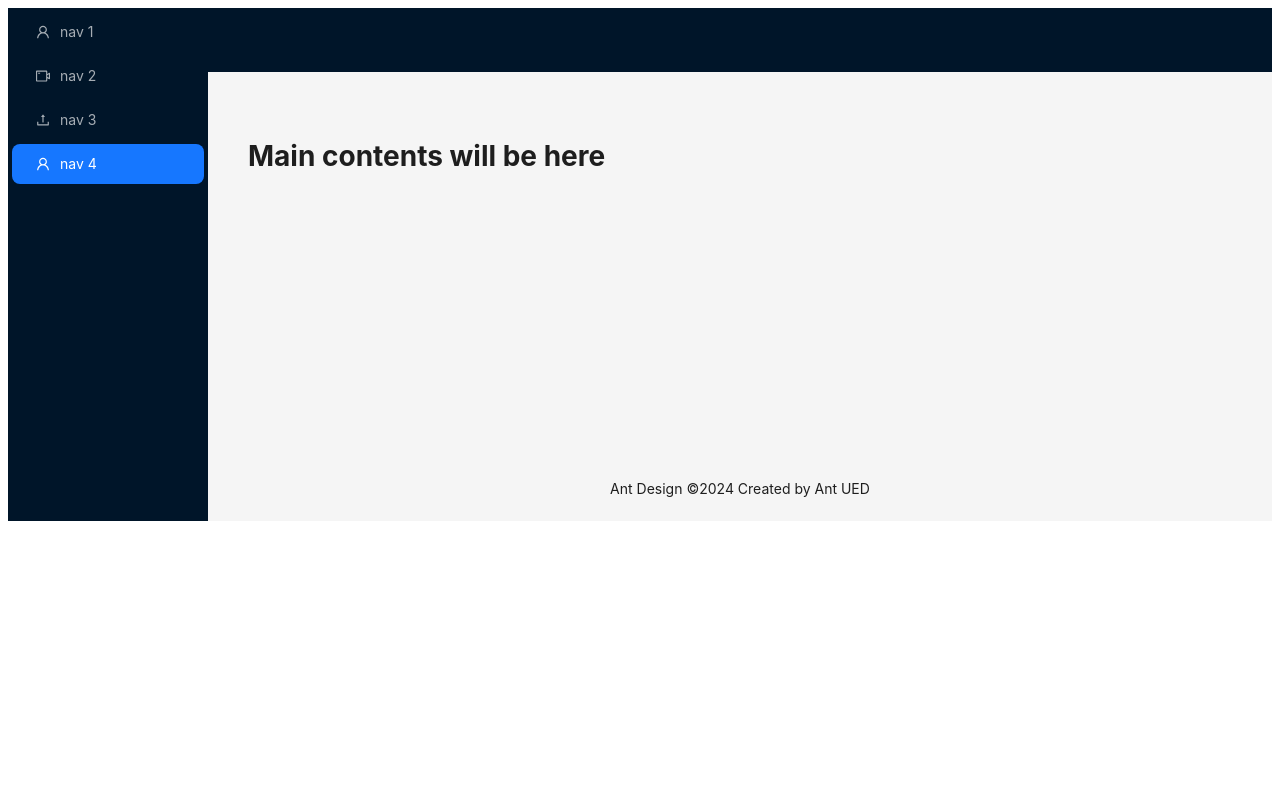
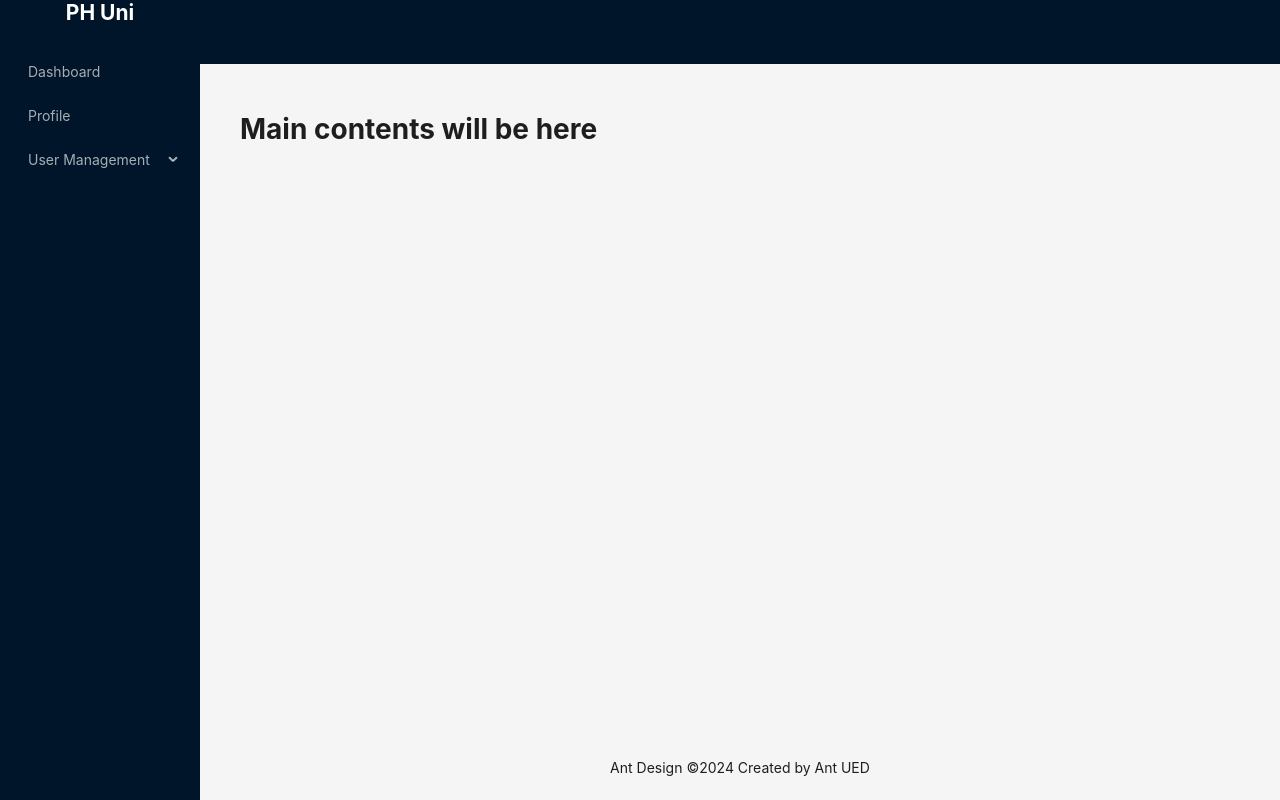
Before and after one commit to Aminul667/university-management, a React (Vite) app: page / in a window 1280 px wide. Built offline with nearby package versions, Linux system fonts and the light colour scheme.

Commit message:
added Fixing the layout and setting up basic sidebar options

```diff
--- a/src/components/layout/MainLayout.tsx
+++ b/src/components/layout/MainLayout.tsx
@@ -1,27 +1,35 @@
-import {
-  UploadOutlined,
-  UserOutlined,
-  VideoCameraOutlined,
-} from "@ant-design/icons";
-import { Layout, Menu } from "antd";
-import { createElement } from "react";
+import { Layout, Menu, MenuProps } from "antd";
 
 const { Header, Content, Footer, Sider } = Layout;
 
-const items = [
-  UserOutlined,
-  VideoCameraOutlined,
-  UploadOutlined,
-  UserOutlined,
-].map((icon, index) => ({
-  key: String(index + 1),
-  icon: createElement(icon),
-  label: `nav ${index + 1}`,
-}));
+const items: MenuProps["items"] = [
+  {
+    key: 1,
+    label: "Dashboard",
+  },
+  {
+    key: 2,
+    label: "Profile",
+  },
+  {
+    key: 3,
+    label: "User Management",
+    children: [
+      {
+        key: 11,
+        label: "Create Admin",
+      },
+      {
+        key: 21,
+        label: "Create Student",
+      },
+    ],
+  },
+];
 
 const MainLayout = () => {
   return (
-    <Layout>
+    <Layout style={{ height: "100vh" }}>
       <Sider
         breakpoint="lg"
         collapsedWidth="0"
@@ -32,7 +40,18 @@
           console.log(collapsed, type);
         }}
       >
-        <div className="demo-logo-vertical" />
+        <div
+          style={{
+            color: "white",
+            textAlign: "center",
+            height: "3rem",
+            display: "flex",
+            justifyContent: "center",
+            justifyItems: "center",
+          }}
+        >
+          <h2>PH Uni</h2>
+        </div>
         <Menu
           theme="dark"
           mode="inline"
--- a/src/index.css
+++ b/src/index.css
@@ -0,0 +1,5 @@
+* {
+  box-sizing: border-box;
+  padding: 0;
+  margin: 0;
+}
```
